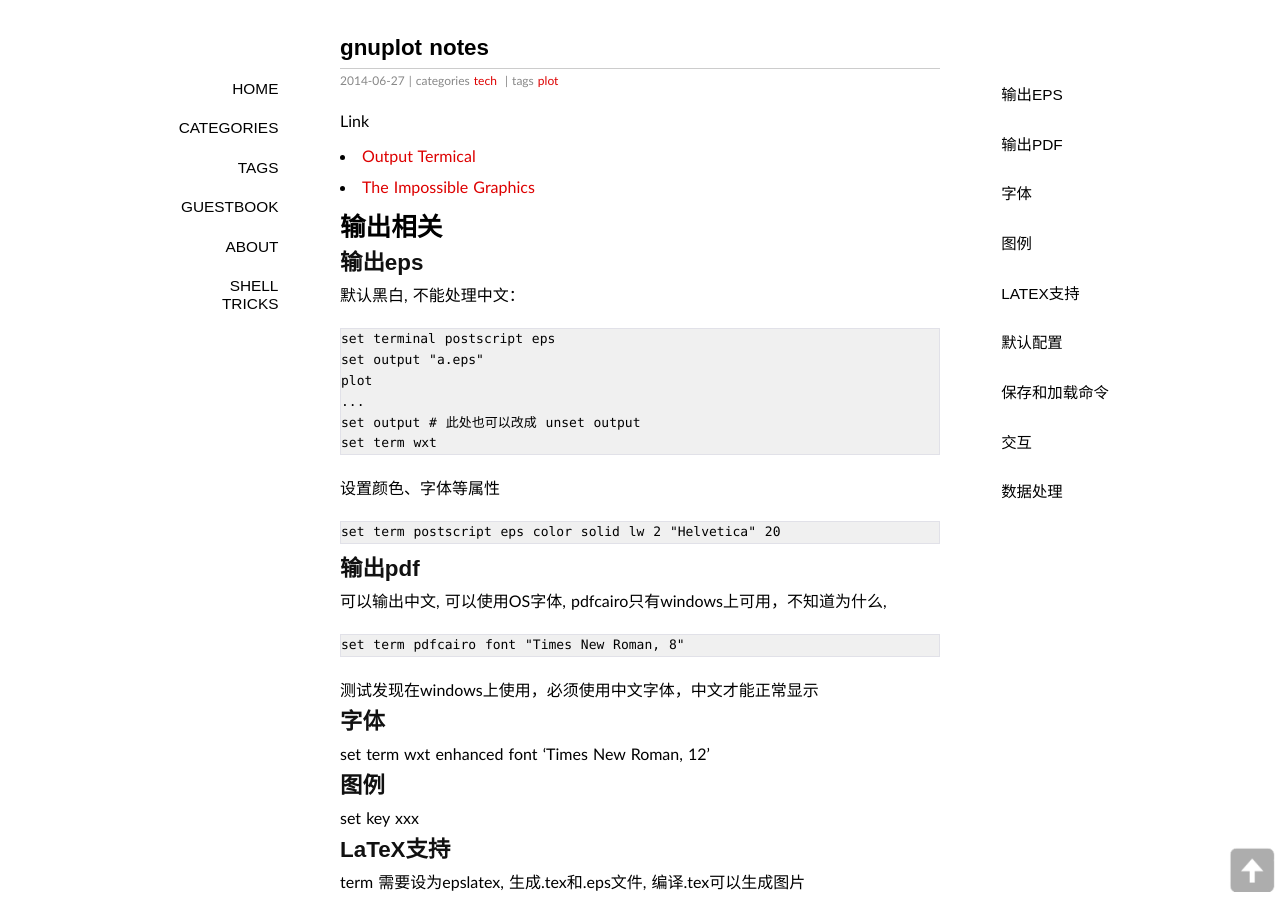
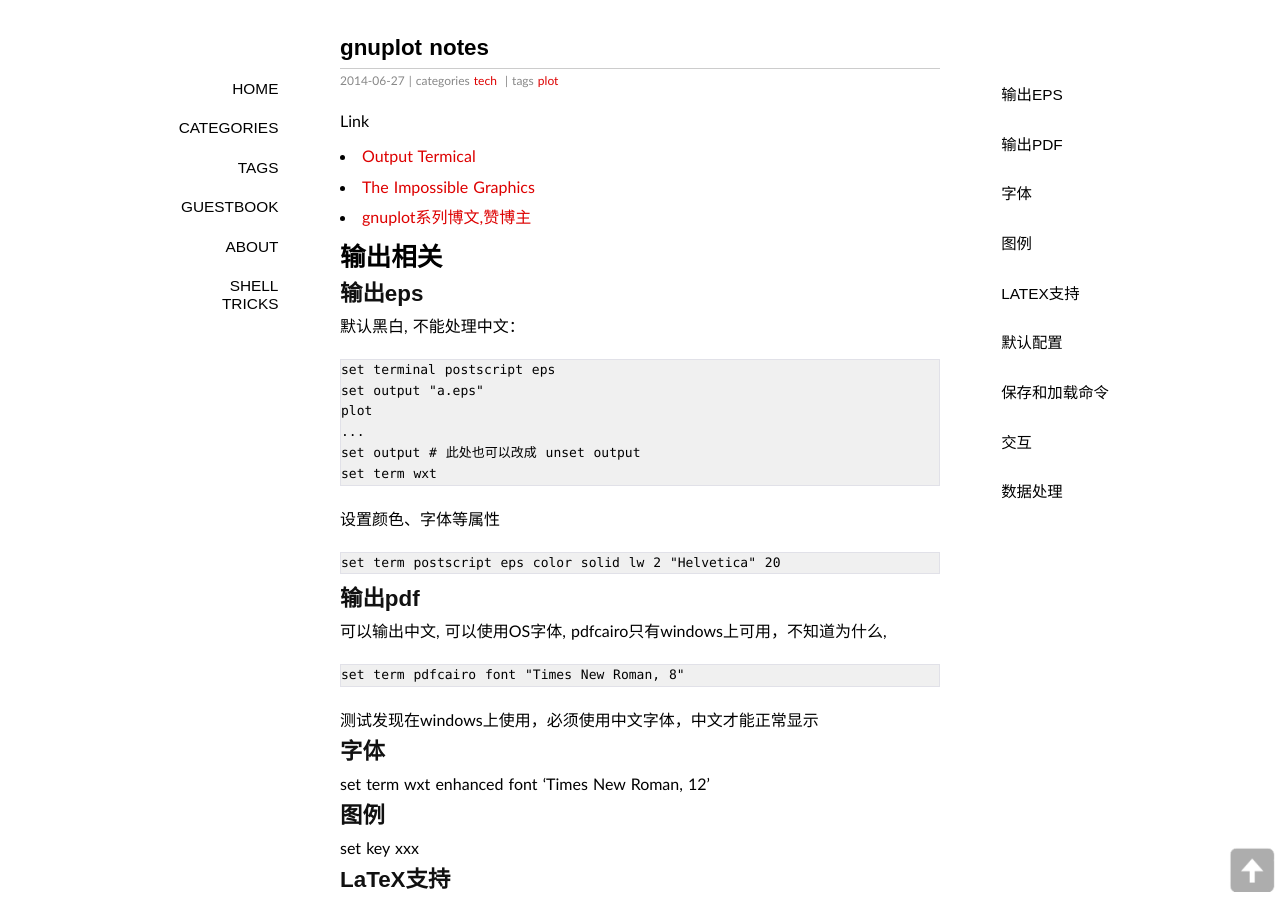
Before and after one commit to gezhu/gezhu.github.io, a Jekyll site: the page built from _posts/2014-06-27-gnuplot.markdown, in a window 1280 px wide and 900 px high. Built offline with Jekyll 4.4.1, drawn with Linux system fonts in a browser that asks for light colours; some web fonts are replaced; Markdown is read by kramdown in place of the engine named in the settings; comment, search, counter and statistics services are not loaded.

Commit message:
update gnuplot

```diff
--- a/_posts/2014-06-27-gnuplot.markdown
+++ b/_posts/2014-06-27-gnuplot.markdown
@@ -12,6 +12,7 @@ tags:
 Link
 * [Output Termical](http://www.gnuplotting.org/output-terminals/)
 * [The Impossible Graphics](http://www.phyast.pitt.edu/~zov1/gnuplot/html/intro.html)
+* [gnuplot系列博文,赞博主](http://blog.sciencenet.cn/home.php?mod=space&uid=373392&do=blog&view=me&classid=126484&from=space&page=1)
 
 输出相关
 ========
```
